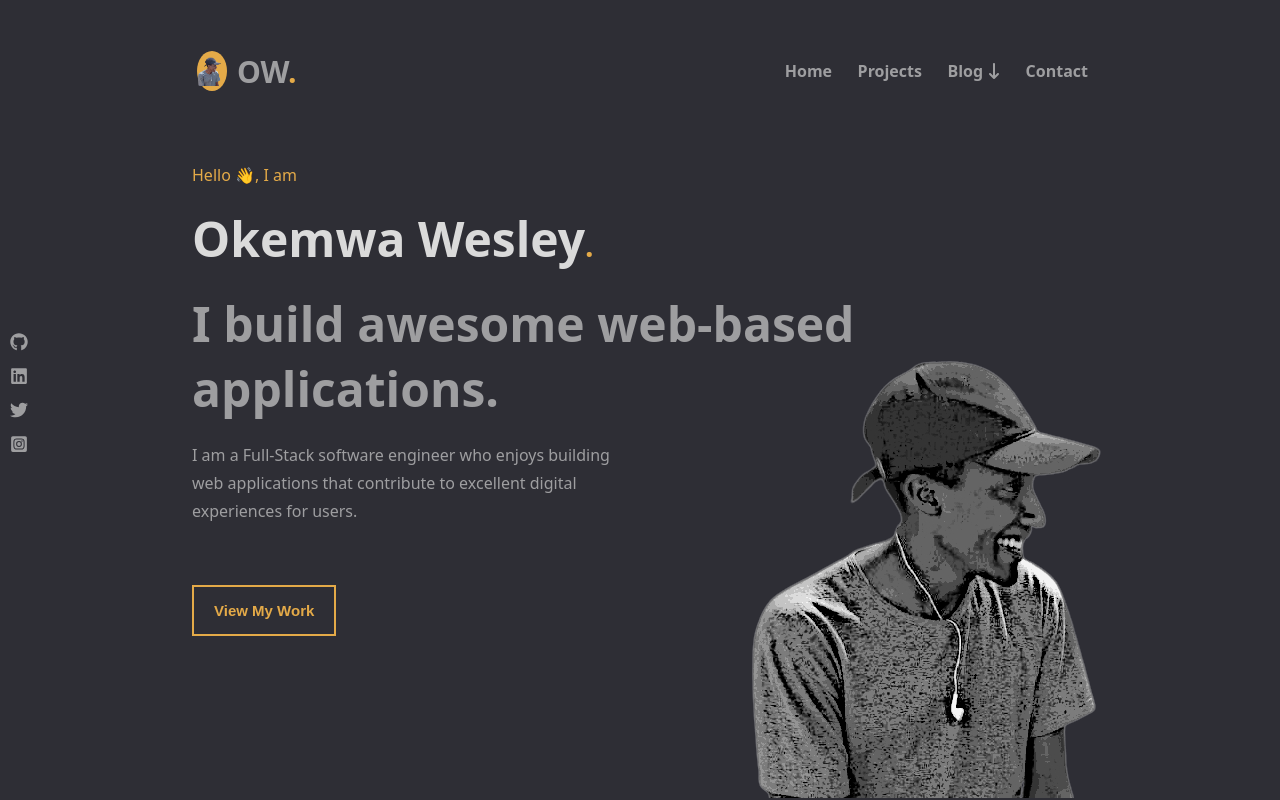
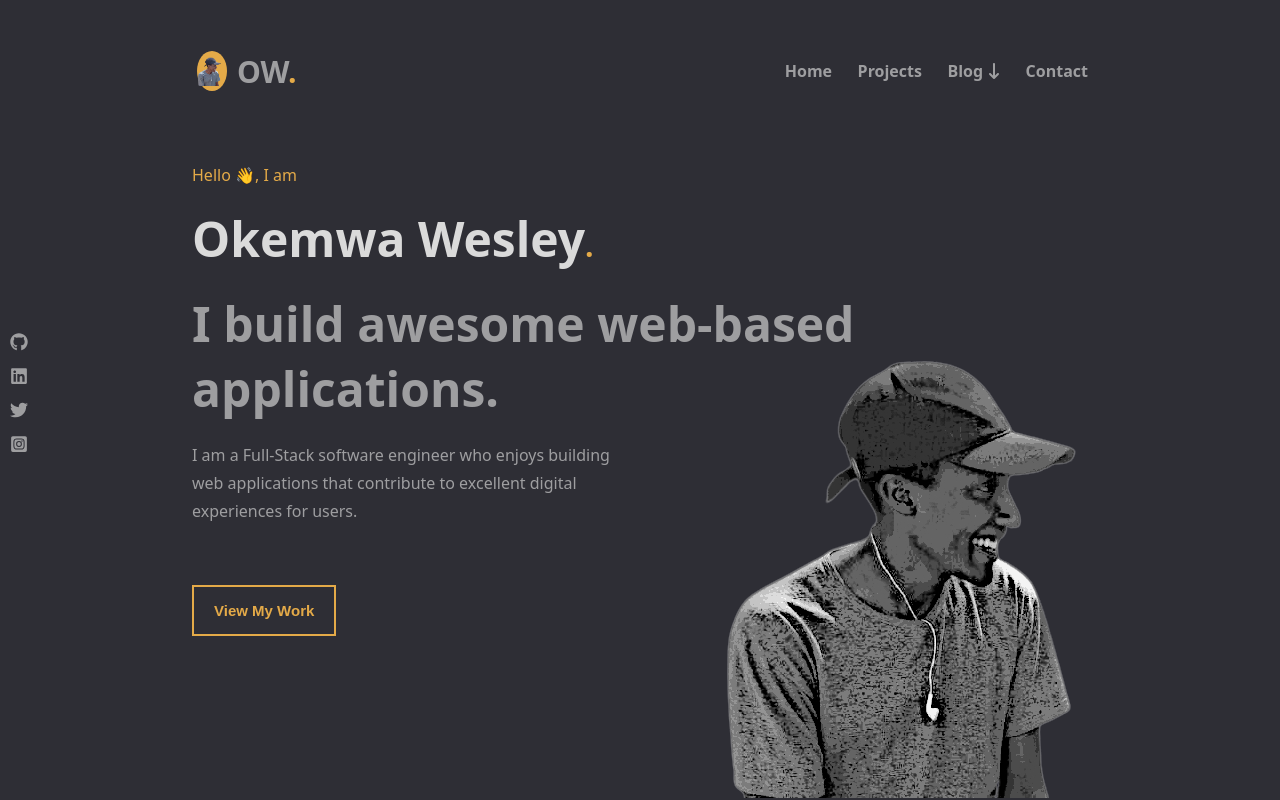
Before and after one commit to 1wes/Wes-Portfolio, a React (Create React App) app: page / in a window 1280 px wide. Shown: the top 800 px of the page. Built offline with nearby package versions, Linux system fonts and the light colour scheme; no server answers.

Commit message:
change background image positioning

```diff
--- a/src/components/intro.css
+++ b/src/components/intro.css
@@ -6,7 +6,7 @@
     align-items: center;
     background-image: url('../wesCartoon.png');
     background-repeat: no-repeat;
-    background-position: 90%;
+    background-position: 87%;
     background-position-y: 100%;
 }
 
```
